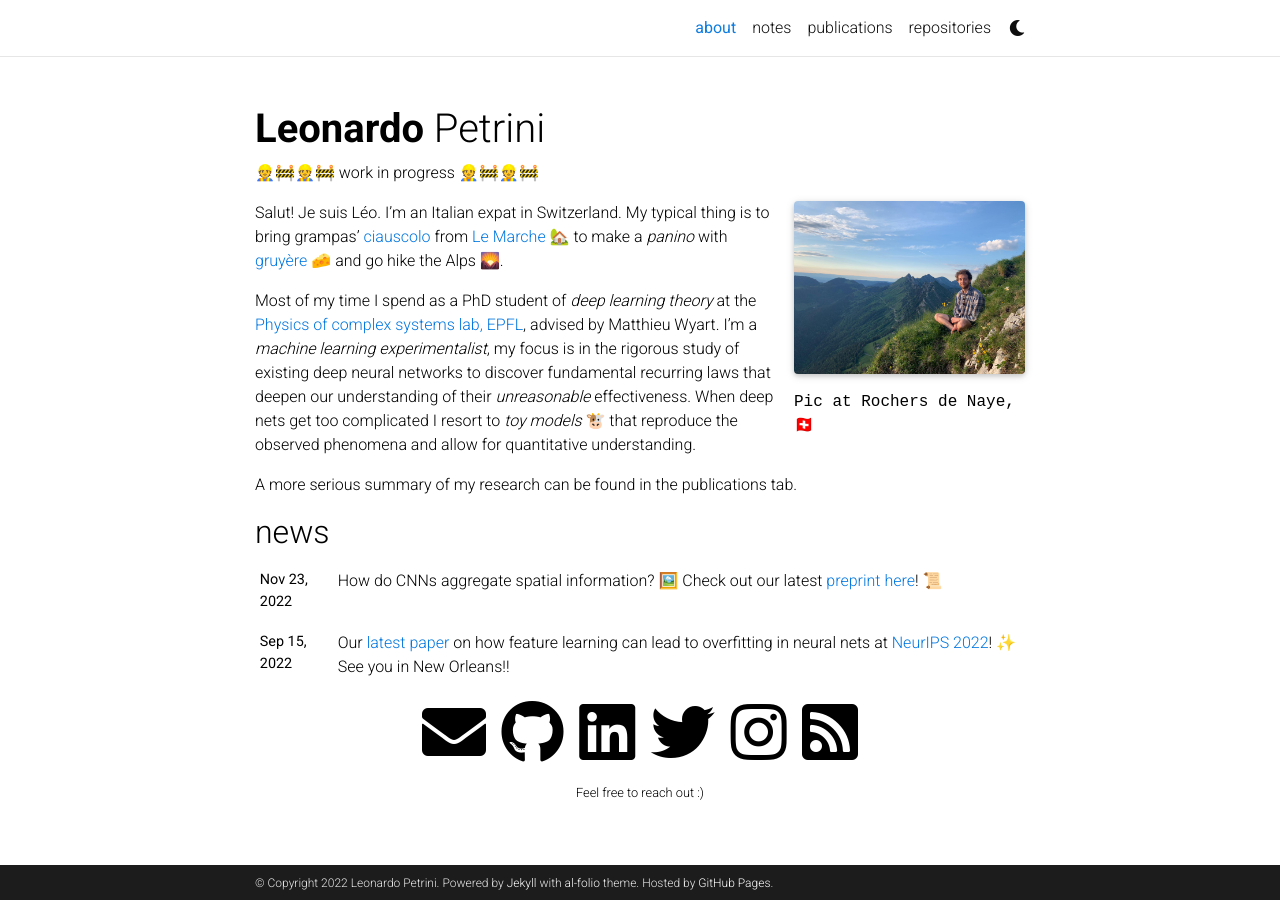
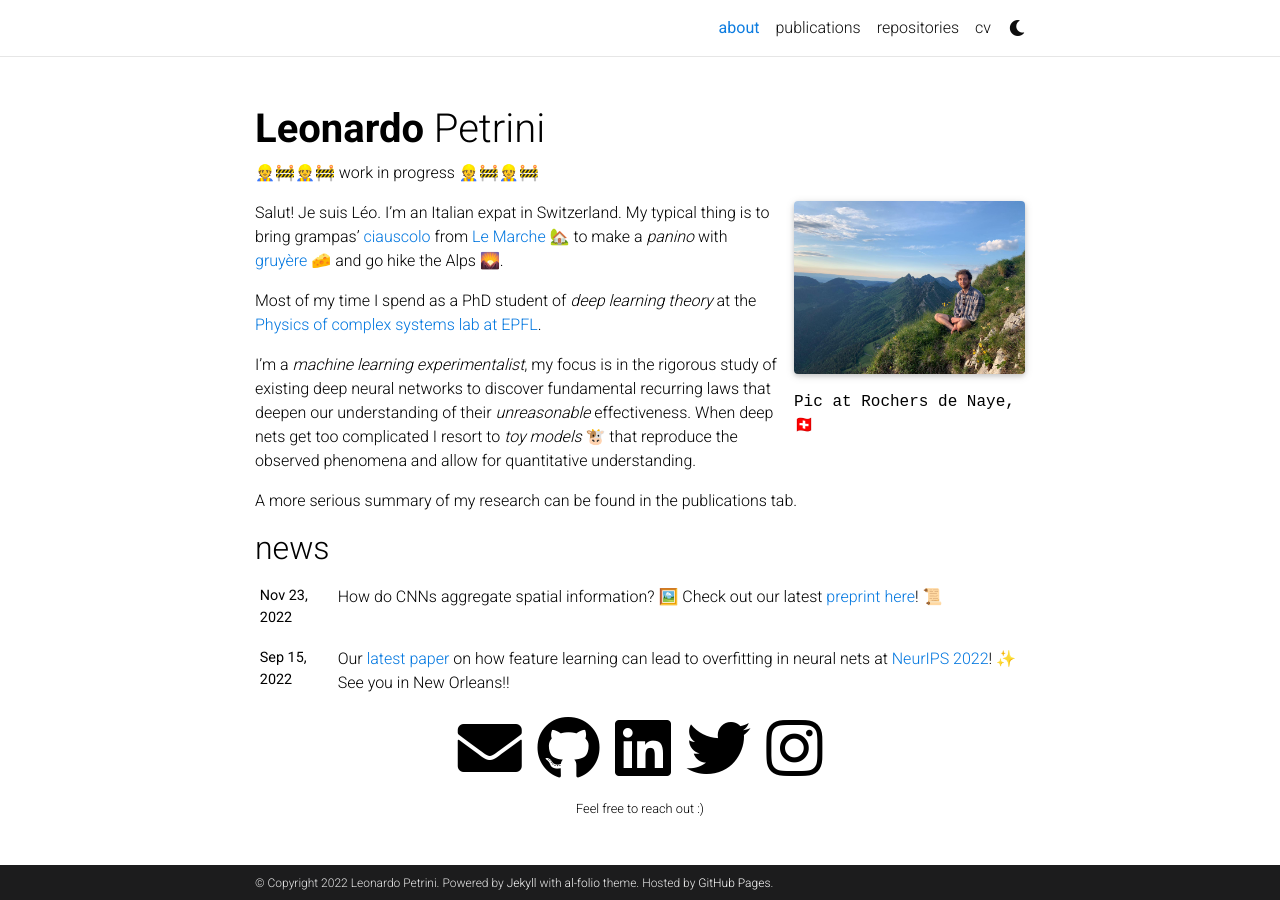
Before and after one commit to leonardopetrini/leonardopetrini.github.io, a Jekyll site: the page built from _pages/about.md, in a window 1280 px wide. Built offline with Jekyll 4.4.1, drawn with Linux system fonts in a browser that asks for light colours; full-size pictures stand in for the smaller copies a plugin makes; emoji names are drawn with the system emoji font; comment, search, counter and statistics services are not loaded; a style sheet for code colours, icons or effects is not loaded.

Commit message:
upload cv

```diff
--- a/_config.yml
+++ b/_config.yml
@@ -40,7 +40,7 @@
 # will use title and url fields
 # Take a look to https://github.com/jekyll/jekyll-feed for more customization
 
-rss_icon: true
+rss_icon: false
 
 # -----------------------------------------------------------------------------
 # Layout
@@ -113,7 +113,7 @@
 # -----------------------------------------------------------------------------
 
 blog_name: my notes # blog_name will be displayed in your blog page
-blog_nav_title: notes # your blog must have a title for it to be displayed in the nav bar
+blog_nav_title: # notes # your blog must have a title for it to be displayed in the nav bar
 blog_description: notes on _stuff_ made public
 permalink: /blog/:year/:title/
 
--- a/_layouts/default.html
+++ b/_layouts/default.html
@@ -3,11 +3,14 @@
 
   <!-- Head -->
   <head>
-  {%- if page.redirect -%}
-    <meta http-equiv="refresh" content="3; url={{ site.baseurl }}/" />
-  {%- endif -%}
-  {% include head.html %}
-  </head>
+    {%- if page.redirect -%}
+      <meta http-equiv="refresh" content="3; url={{ site.baseurl }}/" />
+    {%- endif -%}
+    {%- if page.redirect_to -%}
+      <meta http-equiv="refresh" content="0; url={{ page.redirect_to }}/" />
+    {%- endif -%}
+    {% include head.html %}
+    </head>
 
   <!-- Body -->
   <body class="{% if site.navbar_fixed %}fixed-top-nav{% endif %} {% unless site.footer_fixed %}sticky-bottom-footer{% endunless %}">
@@ -32,4 +35,5 @@
     {% include scripts/analytics.html %}
     {% include scripts/progressBar.html %}
   </body>
+
 </html>
--- a/_pages/about.md
+++ b/_pages/about.md
@@ -19,9 +19,8 @@
 Salut! Je suis Léo. I'm an Italian expat in Switzerland. My typical thing is to bring grampas' [ciauscolo](https://en.wikipedia.org/wiki/Ciauscolo) from [Le Marche :house_with_garden:](https://en.wikipedia.org/wiki/Marche) to
 make a _panino_ with [gruyère 🧀](https://en.wikipedia.org/wiki/Gruy%C3%A8re_cheese) and go hike the Alps 🌄.
 
-Most of my time I spend as a PhD student of *deep learning theory* at the [Physics of complex systems lab, EPFL](https://www.epfl.ch/labs/pcsl/), advised by Matthieu Wyart.
-I'm a [*machine learning experimentalist*](https://ml-eval.github.io/assets/pdf/science_ml_proposal_2am.pdf), my focus is in the rigorous study of existing deep neural networks to discover fundamental recurring
-laws that deepen our understanding of their _unreasonable_ effectiveness. When deep nets get too complicated I resort to [*toy models* 🐮](https://en.wikipedia.org/wiki/Spherical_cow)
-that reproduce the observed phenomena and allow for quantitative understanding.
+Most of my time I spend as a PhD student of *deep learning theory* at the [Physics of complex systems lab at EPFL](https://www.epfl.ch/labs/pcsl/).
+
+I'm a [*machine learning experimentalist*](https://ml-eval.github.io/assets/pdf/science_ml_proposal_2am.pdf), my focus is in the rigorous study of existing deep neural networks to discover fundamental recurring laws that deepen our understanding of their _unreasonable_ effectiveness. When deep nets get too complicated I resort to [*toy models* 🐮](https://en.wikipedia.org/wiki/Spherical_cow) that reproduce the observed phenomena and allow for quantitative understanding.
 
 A more serious summary of my research can be found in the publications tab.
```
Also changed, not shown: _pages/cv.md (added, +8 -0 lines), 1 other file.
